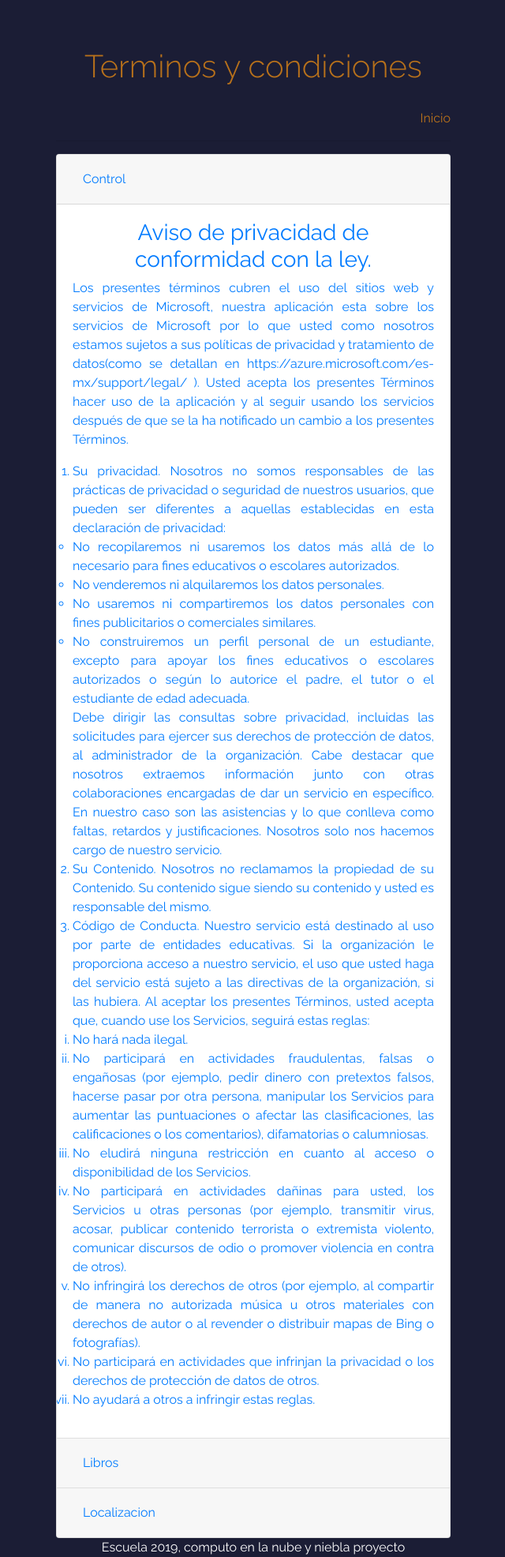
After one commit to IngCampos/Escuela_PHP_JQuery, a PHP site: page /terminosycondiciones.view.php in a window 1280 px wide. The commit adds this page. Shown: the whole page at 79% size, without its empty margins (319-959 px from the left). Run offline with PHP 8.4, Linux system fonts and the light colour scheme; some libraries are stand-ins or nearby versions.

Commit message:
Terminos y condiciones sesion

```diff
--- /dev/null
+++ b/terminosycondiciones.view.php
@@ -0,0 +1,94 @@
+<link rel="stylesheet" href="https://stackpath.bootstrapcdn.com/bootstrap/4.3.1/css/bootstrap.min.css" integrity="sha384-ggOyR0iXCbMQv3Xipma34MD+dH/1fQ784/j6cY/iJTQUOhcWr7x9JvoRxT2MZw1T" crossorigin="anonymous">
+<?php
+require 'views/header.php';
+?>
+<script src="https://code.jquery.com/jquery-3.3.1.slim.min.js" integrity="sha384-q8i/X+965DzO0rT7abK41JStQIAqVgRVzpbzo5smXKp4YfRvH+8abtTE1Pi6jizo" crossorigin="anonymous"></script>
+<script src="https://stackpath.bootstrapcdn.com/bootstrap/4.3.1/js/bootstrap.min.js" integrity="sha384-JjSmVgyd0p3pXB1rRibZUAYoIIy6OrQ6VrjIEaFf/nJGzIxFDsf4x0xIM+B07jRM" crossorigin="anonymous"></script>
+
+<body>
+	<div class="contenedor">
+		<h1 class="titulo">Terminos y condiciones</h1>
+		<a style="float: right;" class="inico" href="index.php">Inicio</a><br>
+		<hr>
+		<div class="accordion" id="accordionExample">
+			<div class="card">
+				<div class="card-header" id="headingOne">
+					<h2 class="mb-0">
+						<button class="btn btn-link" type="button" data-toggle="collapse" data-target="#collapseOne" aria-expanded="true" aria-controls="collapseOne">
+							Control
+						</button>
+					</h2>
+				</div>
+				<div id="collapseOne" class="collapse show" aria-labelledby="headingOne" data-parent="#accordionExample">
+					<div class="card-body btn-link">
+						<h3 align="center">Aviso de privacidad de conformidad con la ley.</h3>
+						<p align="justify">Los presentes términos cubren el uso del sitios web y servicios de Microsoft, nuestra aplicación esta sobre los servicios de Microsoft por lo que usted como nosotros estamos sujetos a sus políticas de privacidad y tratamiento de datos(como se detallan en https://azure.microsoft.com/es-mx/support/legal/ ). Usted acepta los presentes Términos hacer uso de la aplicación y al seguir usando los servicios después de que se la ha notificado un cambio a los presentes Términos.</p>
+						<ol align="justify">
+							<li>Su privacidad.
+								Nosotros no somos responsables de las prácticas de privacidad o seguridad de nuestros usuarios, que pueden ser diferentes a aquellas establecidas en esta declaración de privacidad:
+								<ul>
+									<li>No recopilaremos ni usaremos los datos más allá de lo necesario para fines educativos o escolares autorizados.
+									</li>
+									<li>No venderemos ni alquilaremos los datos personales.
+									</li>
+									<li>No usaremos ni compartiremos los datos personales con fines publicitarios o comerciales similares.
+									</li>
+									<li>No construiremos un perfil personal de un estudiante, excepto para apoyar los fines educativos o escolares autorizados o según lo autorice el padre, el tutor o el estudiante de edad adecuada.
+									</li>
+								</ul>
+								Debe dirigir las consultas sobre privacidad, incluidas las solicitudes para ejercer sus derechos de protección de datos, al administrador de la organización.
+								Cabe destacar que nosotros extraemos información junto con otras colaboraciones encargadas de dar un servicio en específico. En nuestro caso son las asistencias y lo que conlleva como faltas, retardos y justificaciones. Nosotros solo nos hacemos cargo de nuestro servicio.
+							</li>
+							<li>Su Contenido.
+								Nosotros no reclamamos la propiedad de su Contenido. Su contenido sigue siendo su contenido y usted es responsable del mismo.
+							</li>
+							<li>Código de Conducta.
+								Nuestro servicio está destinado al uso por parte de entidades educativas. Si la organización le proporciona acceso a nuestro servicio, el uso que usted haga del servicio está sujeto a las directivas de la organización, si las hubiera.
+								Al aceptar los presentes Términos, usted acepta que, cuando use los Servicios, seguirá estas reglas:
+								<ol type="i">
+									<li>No hará nada ilegal.</li>
+									<li>No participará en actividades fraudulentas, falsas o engañosas (por ejemplo, pedir dinero con pretextos falsos, hacerse pasar por otra persona, manipular los Servicios para aumentar las puntuaciones o afectar las clasificaciones, las calificaciones o los comentarios), difamatorias o calumniosas.</li>
+									<li>No eludirá ninguna restricción en cuanto al acceso o disponibilidad de los Servicios.</li>
+									<li>No participará en actividades dañinas para usted, los Servicios u otras personas (por ejemplo, transmitir virus, acosar, publicar contenido terrorista o extremista violento, comunicar discursos de odio o promover violencia en contra de otros).</li>
+									<li>No infringirá los derechos de otros (por ejemplo, al compartir de manera no autorizada música u otros materiales con derechos de autor o al revender o distribuir mapas de Bing o fotografías).</li>
+									<li>No participará en actividades que infrinjan la privacidad o los derechos de protección de datos de otros.</li>
+									<li>No ayudará a otros a infringir estas reglas.</li>
+							</li>
+						</ol>
+						</ol>
+					</div>
+				</div>
+			</div>
+			<div class="card">
+				<div class="card-header" id="headingTwo">
+					<h2 class="mb-0">
+						<button class="btn btn-link collapsed" type="button" data-toggle="collapse" data-target="#collapseTwo" aria-expanded="false" aria-controls="collapseTwo">
+							Libros
+						</button>
+					</h2>
+				</div>
+				<div id="collapseTwo" class="collapse" aria-labelledby="headingTwo" data-parent="#accordionExample">
+					<div class="card-body btn-link">
+						Anim pariatur cliche reprehenderit, enim eiusmod high life accusamus terry richardson ad squid. 3 wolf moon officia aute, non cupidatat skateboard dolor brunch. Food truck quinoa nesciunt laborum eiusmod. Brunch 3 wolf moon tempor, sunt aliqua put a bird on it squid single-origin coffee nulla assumenda shoreditch et. Nihil anim keffiyeh helvetica, craft beer labore wes anderson cred nesciunt sapiente ea proident. Ad vegan excepteur butcher vice lomo. Leggings occaecat craft beer farm-to-table, raw denim aesthetic synth nesciunt you probably haven't heard of them accusamus labore sustainable VHS.
+					</div>
+				</div>
+			</div>
+			<div class="card">
+				<div class="card-header" id="headingThree">
+					<h2 class="mb-0">
+						<button class="btn btn-link collapsed" type="button" data-toggle="collapse" data-target="#collapseThree" aria-expanded="false" aria-controls="collapseThree">
+							Localizacion
+						</button>
+					</h2>
+				</div>
+				<div id="collapseThree" class="collapse" aria-labelledby="headingThree" data-parent="#accordionExample">
+					<div class="card-body  btn-link">
+						Anim pariatur cliche reprehenderit, enim eiusmod high life accusamus terry richardson ad squid. 3 wolf moon officia aute, non cupidatat skateboard dolor brunch. Food truck quinoa nesciunt laborum eiusmod. Brunch 3 wolf moon tempor, sunt aliqua put a bird on it squid single-origin coffee nulla assumenda shoreditch et. Nihil anim keffiyeh helvetica, craft beer labore wes anderson cred nesciunt sapiente ea proident. Ad vegan excepteur butcher vice lomo. Leggings occaecat craft beer farm-to-table, raw denim aesthetic synth nesciunt you probably haven't heard of them accusamus labore sustainable VHS.
+					</div>
+				</div>
+			</div>
+		</div>
+</body>
+<?php
+require 'views/footer.php';
+?>
```
Also changed, not shown: views/login.view.php (+5 -2 lines).
